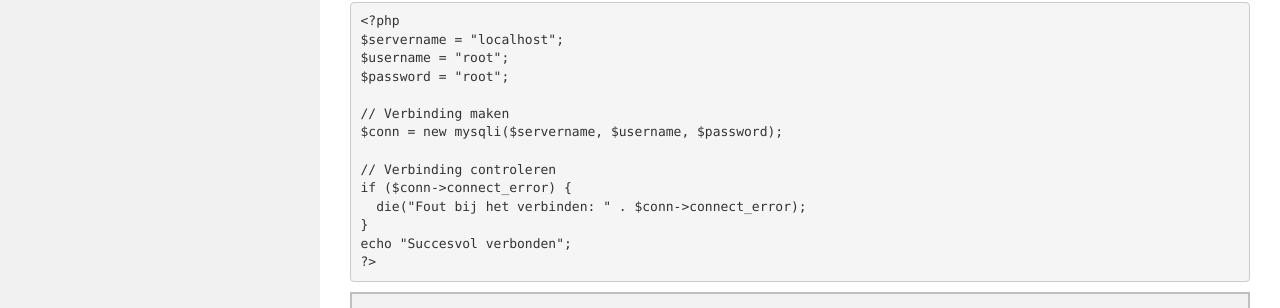
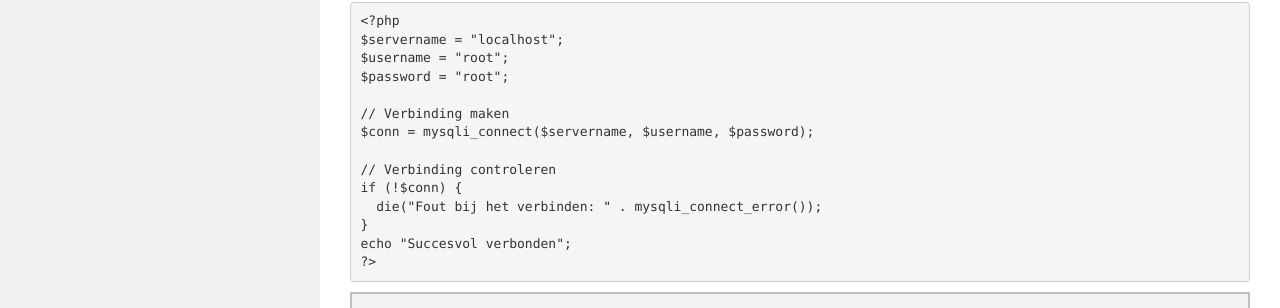
Before and after one commit to Syntra-Brussel/dynamische-webtechnieken, a Jekyll site: the page built from mysql/php-verbinden.md, in a window 1280 px wide. Shown: the part 737-1045 px from the top of the page. Built offline with Jekyll 4.4.1, drawn with Linux system fonts in a browser that asks for light colours; nearby versions of some CDN libraries; a script that is not in the unit is left out.

Commit message:
Update php-verbinden.md

```diff
--- a/mysql/php-verbinden.md
+++ b/mysql/php-verbinden.md
@@ -33,11 +33,11 @@ $username = "root";
 $password = "root";
 
 // Verbinding maken
-$conn = new mysqli($servername, $username, $password);
+$conn = mysqli_connect($servername, $username, $password);
 
 // Verbinding controleren
-if ($conn->connect_error) {
-  die("Fout bij het verbinden: " . $conn->connect_error);
+if (!$conn) {
+  die("Fout bij het verbinden: " . mysqli_connect_error());
 }
 echo "Succesvol verbonden";
 ?&gt;
```
